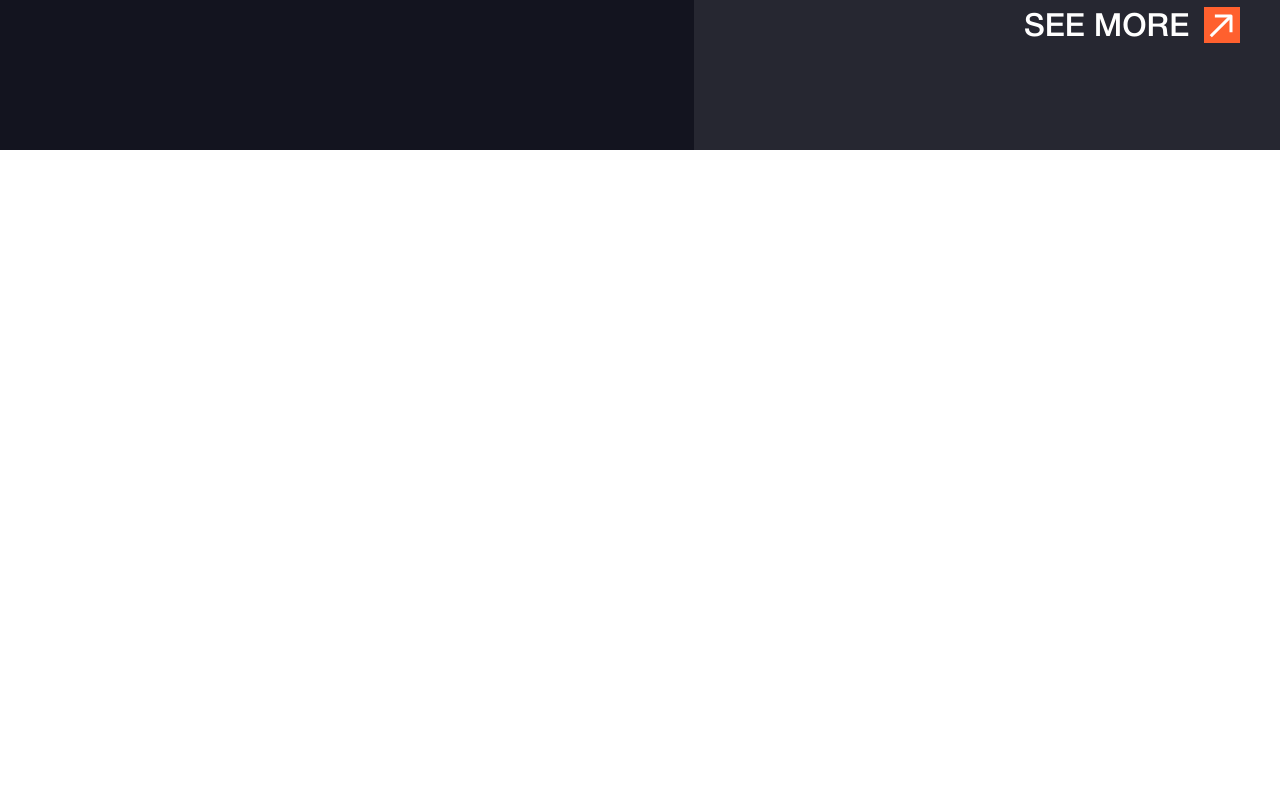
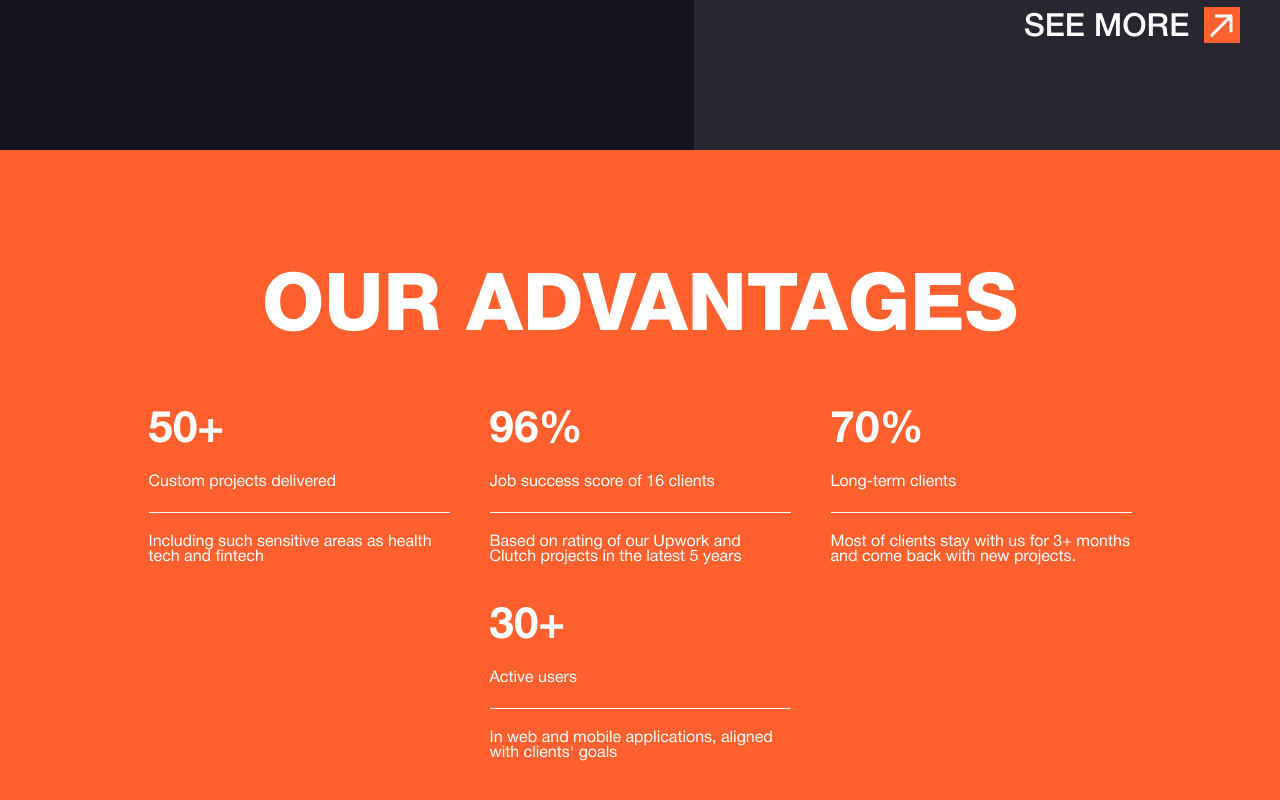
Before and after one commit to upup-dev/upup-dev.github.io, a Next.js app: page / in a window 1280 px wide. Shown: the part 1688-2488 px from the top of the page. Before the commit the page ends 1838 px from the top, so only its background shows below. Built offline with nearby package versions, Linux system fonts and the light colour scheme.

Commit message:
our advantages

```diff
--- /dev/null
+++ b/app/components/sections/our-advantages/ourAdvantages.tsx
@@ -0,0 +1,27 @@
+import styles from "./style.module.scss";
+import {advantagesData} from "@/app/data/DataHomePage";
+
+const OurAdvantages = () => {
+
+    return (
+        <section className={styles.ourAdvantages}>
+            <div className={styles.ourAdvantages_container}>
+                <h3 className={`${styles.ourAdvantages_title} h1-big`}>
+                    Our advantages
+                </h3>
+                <div className={styles.ourAdvantages_blocks}>
+                    {advantagesData.map((i, index) => (
+                        <div className={styles.ourAdvantages_block} key={index}>
+                            <div className={styles.ourAdvantages_blockNumber}>{i.number}</div>
+                            <div className={styles.ourAdvantages_blockTitle}>{i.title}</div>
+                            <div className={styles.ourAdvantages_blockDescription}>{i.description}</div>
+                        </div>
+                    ))}
+                </div>
+            </div>
+
+        </section>
+    );
+}
+
+export default OurAdvantages;
--- /dev/null
+++ b/app/components/sections/our-advantages/style.module.scss
@@ -0,0 +1,67 @@
+@import '../../../styles/mixins';
+@import '../../../styles/variables';
+
+.ourAdvantages{
+  background-color: $bg-red;
+  padding-top: $sectionTopBot;
+  padding-bottom: $sectionTopBot;
+  @media screen and (max-width: 769px) {
+    padding-top: $sectionTopBot / 2;
+    padding-bottom: $sectionTopBot / 2;
+  }
+  &_container{
+    @include container;
+    padding: 0 40px;
+    @media screen and (max-width: 769px) {
+      padding: 0 16px;
+    }
+  }
+  &_title{
+    color: $title-white;
+    text-align: center;
+    @media screen and (max-width: 769px) {
+      text-align: left;
+    }
+  }
+  &_blocks{
+    display: flex;
+    justify-content: center;
+    flex-wrap: wrap;
+    gap: 40px;
+    margin-top: 60px;
+    @media screen and (max-width: 769px) {
+      display: grid;
+      grid-template-columns: repeat(2, 1fr);
+      grid-template-rows: repeat(2, 1fr);
+      grid-column-gap: 16px;
+      grid-row-gap: 30px;
+    }
+  }
+  &_block{
+    display: flex;
+    flex-direction: column;
+    gap: 22px;
+    width: 100%;
+    max-width: 301px;
+    color: $title-white;
+    font-size: 16px;
+    font-family: 'HelveticaNeueCyr-Roman', sans-serif;
+    @media screen and (max-width: 769px) {
+      justify-content: space-between;
+    }
+  }
+  &_blockNumber{
+    font-family: 'HelveticaNeueCyr-Bold', sans-serif;
+    font-size: 44px;
+  }
+  &_blockTitle{
+    width: 100%;
+    padding-bottom: 22px;
+    border-bottom: 1px solid $title-white;
+  }
+  &_blockDescription{
+    @media screen and (max-width: 769px) {
+      display: none;
+    }
+  }
+}
--- a/app/data/DataHomePage.tsx
+++ b/app/data/DataHomePage.tsx
@@ -46,4 +46,31 @@ export const industriesSlider = [
         ]
     }
 
+];
+
+export const advantagesData = [
+    {
+        id: 0,
+        number: '50+',
+        title: 'Custom projects delivered',
+        description: 'Including such sensitive areas as health tech and fintech'
+    },
+    {
+        id: 1,
+        number: '96%',
+        title: 'Job success score of 16 clients',
+        description: 'Based on rating of our Upwork and Clutch projects in the latest 5 years'
+    },
+    {
+        id: 2,
+        number: '70%',
+        title: 'Long-term clients',
+        description: 'Most of clients stay with us for 3+ months and come back with new projects.'
+    },
+    {
+        id: 3,
+        number: '30+',
+        title: 'Active users',
+        description: 'In web and mobile applications, aligned with clients\' goals'
+    },
 ]
--- a/app/page.tsx
+++ b/app/page.tsx
@@ -3,6 +3,7 @@ import Header from "@/app/components/header/header";
 import HeroBanner from "@/app/components/sections/hero-banner/heroBanner";
 import OurApproach from "@/app/components/sections/our-approach/ourApproach";
 import Industries from "@/app/components/sections/industries/industries";
+import OurAdvantages from "@/app/components/sections/our-advantages/ourAdvantages";
 
 const Home = () => {
   return (
@@ -11,6 +12,7 @@ const Home = () => {
         <HeroBanner />
         <OurApproach />
         <Industries />
+        <OurAdvantages />
     </main>
   );
 }
--- a/app/styles/typography.scss
+++ b/app/styles/typography.scss
@@ -17,6 +17,13 @@ h1, h2, h3, h4, h5, h6 {
 }
 .h1-big{
   font-size: $title-big;
+  text-transform: uppercase;
+  @media screen and (max-width: 1024px){
+    font-size: 56px;
+  }
+  @media screen and (max-width: 768px){
+    font-size: 46px;
+  }
 }
 .h3{
   font-size: 30px;
--- a/app/styles/variables.scss
+++ b/app/styles/variables.scss
@@ -19,3 +19,7 @@ $title-big: 80px;
 
 $bg-red: #FF602E;
 $bg-dark: #13141F;
+
+//padding
+
+$sectionTopBot: 120px;
```
